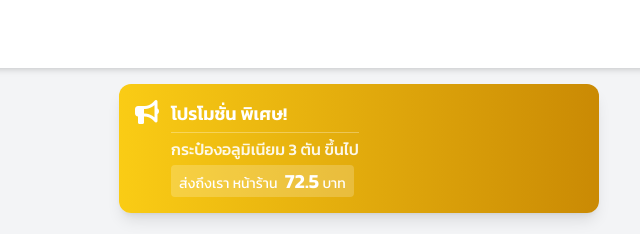
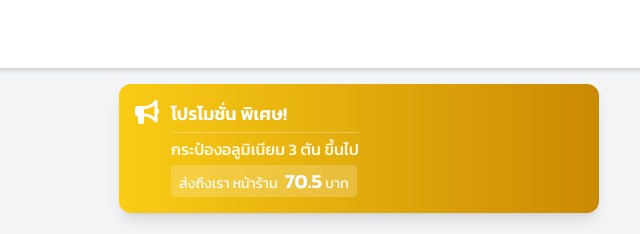
Before and after one commit to phongrapeebengroup/Baanpong-Pricetoday, a plain HTML site: page index.html in a window 1280 px wide. Shown: the top 234 px of the page, 281-921 px from the left. Drawn offline with nearby package versions, Linux system fonts and the light colour scheme.

Commit message:
Update index.html

```diff
--- a/index.html
+++ b/index.html
@@ -61,7 +61,7 @@
                 <div>
                     <h2 class="font-bold text-lg border-b border-white/30 pb-1 mb-1">โปรโมชั่น พิเศษ!</h2>
                     <p class="font-medium text-white/90">กระป๋องอลูมิเนียม 3 ตัน ขึ้นไป</p>
-                    <p class="text-sm mt-1 bg-white/20 inline-block px-2 py-0.5 rounded">ส่งถึงเรา หน้าร้าน <span class="font-bold text-xl ml-1">72.5</span> บาท</p>
+                    <p class="text-sm mt-1 bg-white/20 inline-block px-2 py-0.5 rounded">ส่งถึงเรา หน้าร้าน <span class="font-bold text-xl ml-1">70.5</span> บาท</p>
                 </div>
             </div>
         </div>
```
